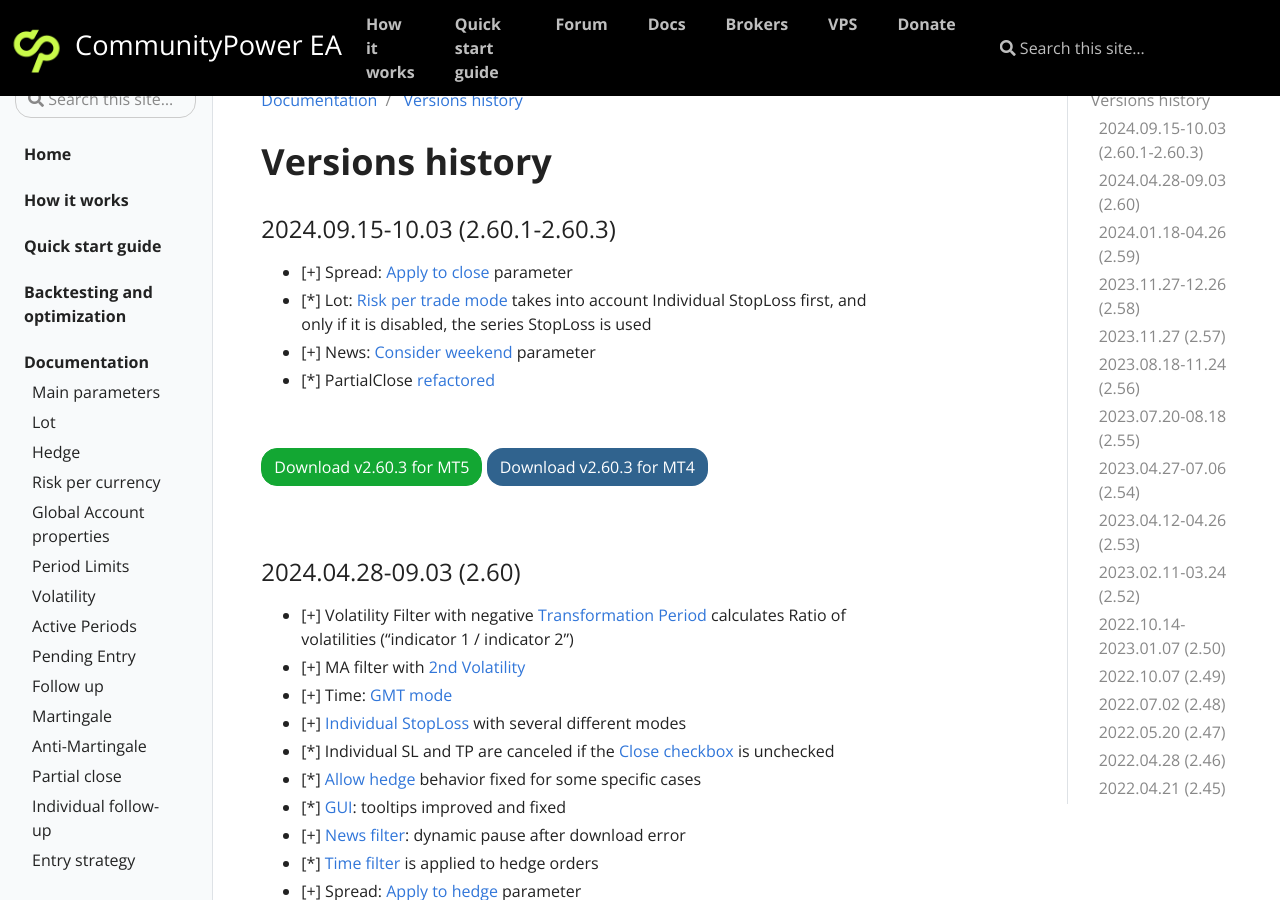
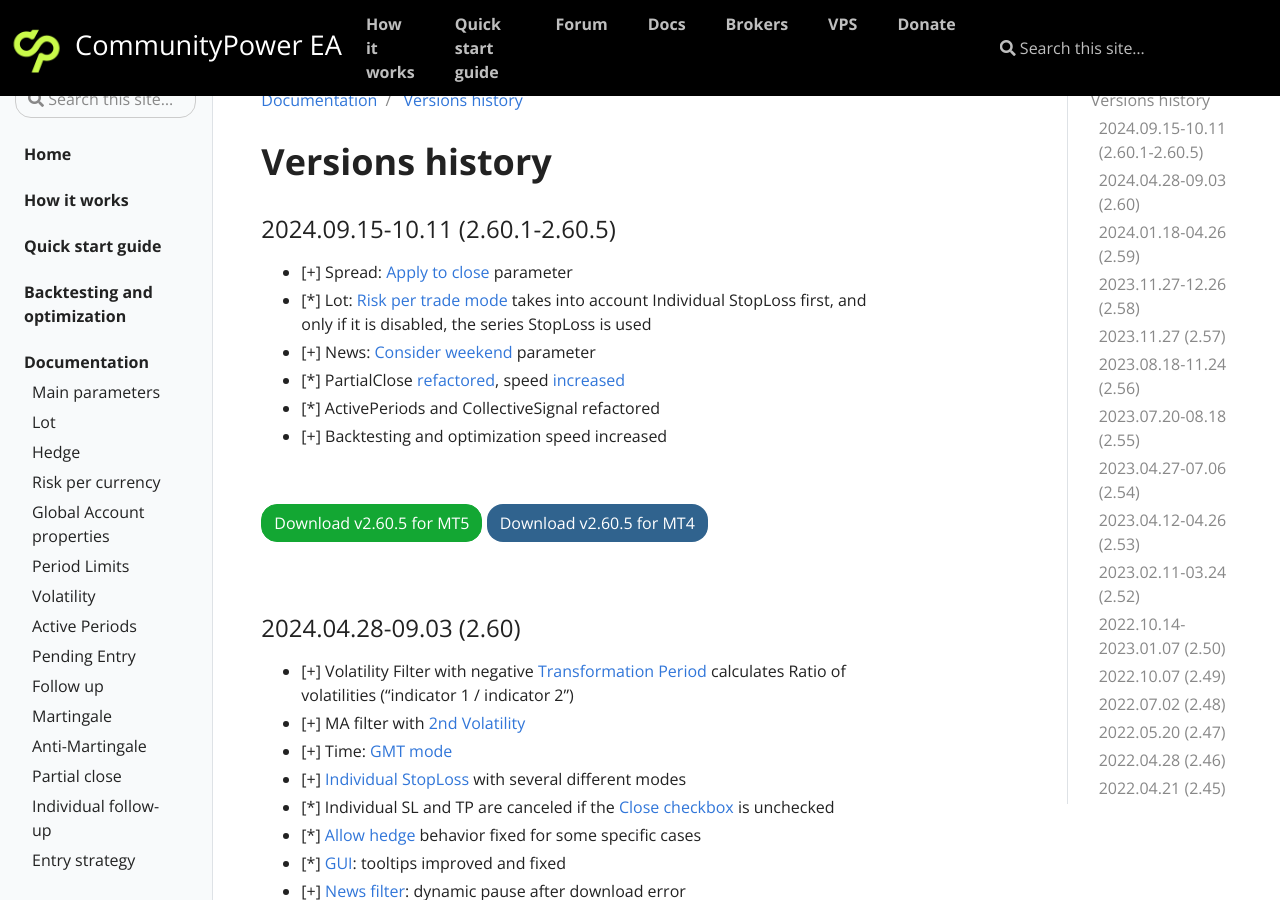
Before and after one commit to komposter/CommunityPowerEA.com, a Jekyll site: the page built from _docs/versions-history.md, in a window 1280 px wide and 900 px high. Built offline with Jekyll 4.4.1, drawn with Linux system fonts in a browser that asks for light colours.

Commit message:
Content change

```diff
--- a/_docs/versions-history.md
+++ b/_docs/versions-history.md
@@ -7,16 +7,18 @@
 
 # Versions history
 
-### 2024.09.15-10.03 (2.60.1-2.60.3)
+### 2024.09.15-10.11 (2.60.1-2.60.5)
 * [+] Spread: [Apply to close](/docs/signals-and-filters#apply-to-close) parameter
 * [*] Lot: [Risk per trade mode](/docs/lot#lot-type) takes into account Individual StopLoss first, and only if it is disabled, the series StopLoss is used
 * [+] News: [Consider weekend](/docs/news#consider-weekend) parameter
-* [*] PartialClose [refactored](https://t.me/CommunityPowerNews/238)
+* [*] PartialClose [refactored](https://t.me/CommunityPowerNews/238), speed [increased](https://t.me/CommunityPowerNews/246)
+* [*] ActivePeriods and CollectiveSignal refactored
+* [+] Backtesting and optimization speed increased
 
 <br />
 
-[<button class="btn btn-success">Download v2.60.3 for MT5</button>]({{site.baseurl}}/assets/EAs/CommunityPower 2.60.3.ex5)
-[<button class="btn btn-primary">Download v2.60.3 for MT4</button>]({{site.baseurl}}/assets/EAs/CommunityPower 2.60.3.ex4)
+[<button class="btn btn-success">Download v2.60.5 for MT5</button>]({{site.baseurl}}/assets/EAs/CommunityPower 2.60.5.ex5)
+[<button class="btn btn-primary">Download v2.60.5 for MT4</button>]({{site.baseurl}}/assets/EAs/CommunityPower 2.60.5.ex4)
 
 <br />
 
```
Also changed, not shown: _docs/news.md (+1 -1 lines), _docs/signals-and-filters.md (+1 -1 lines), 4 other files.
